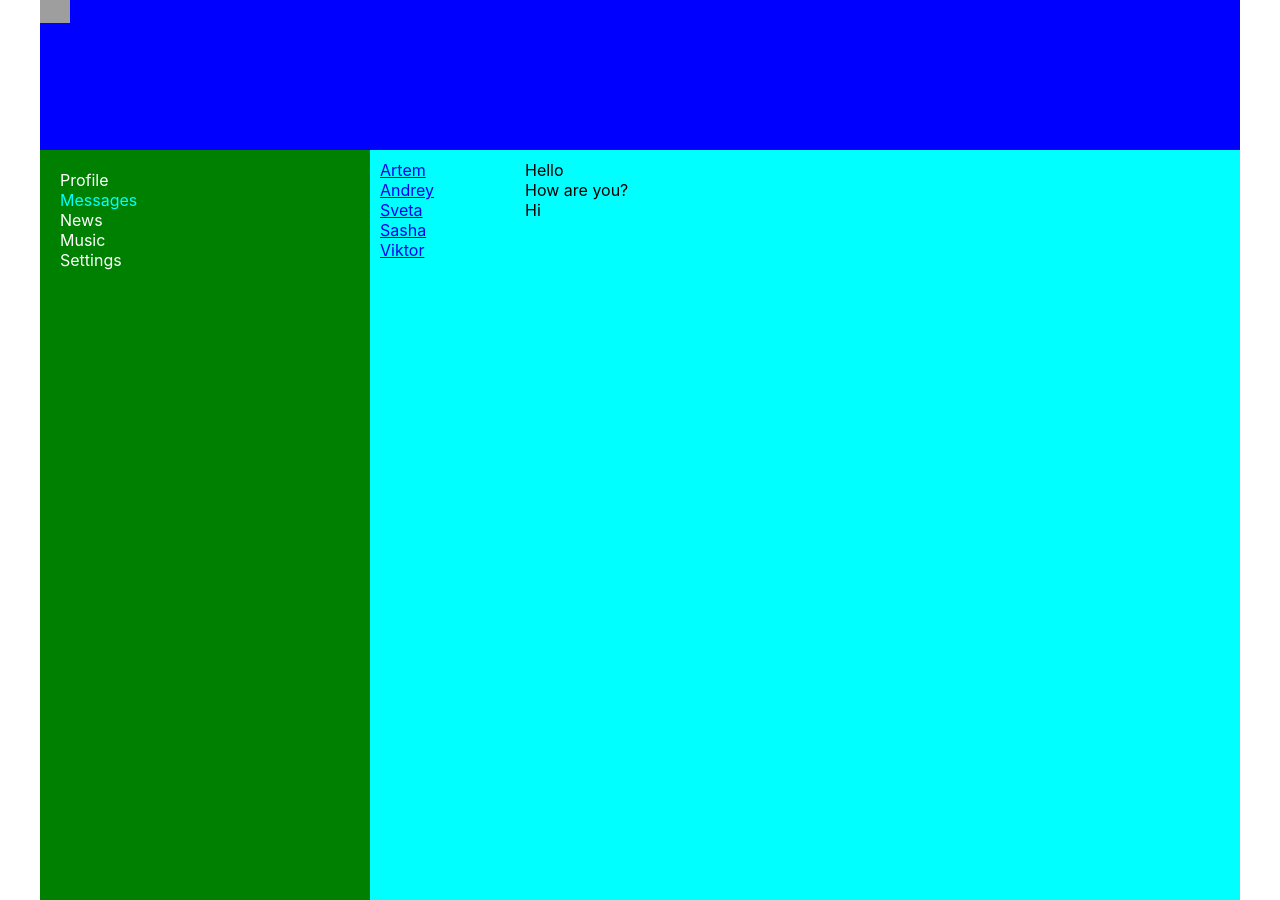
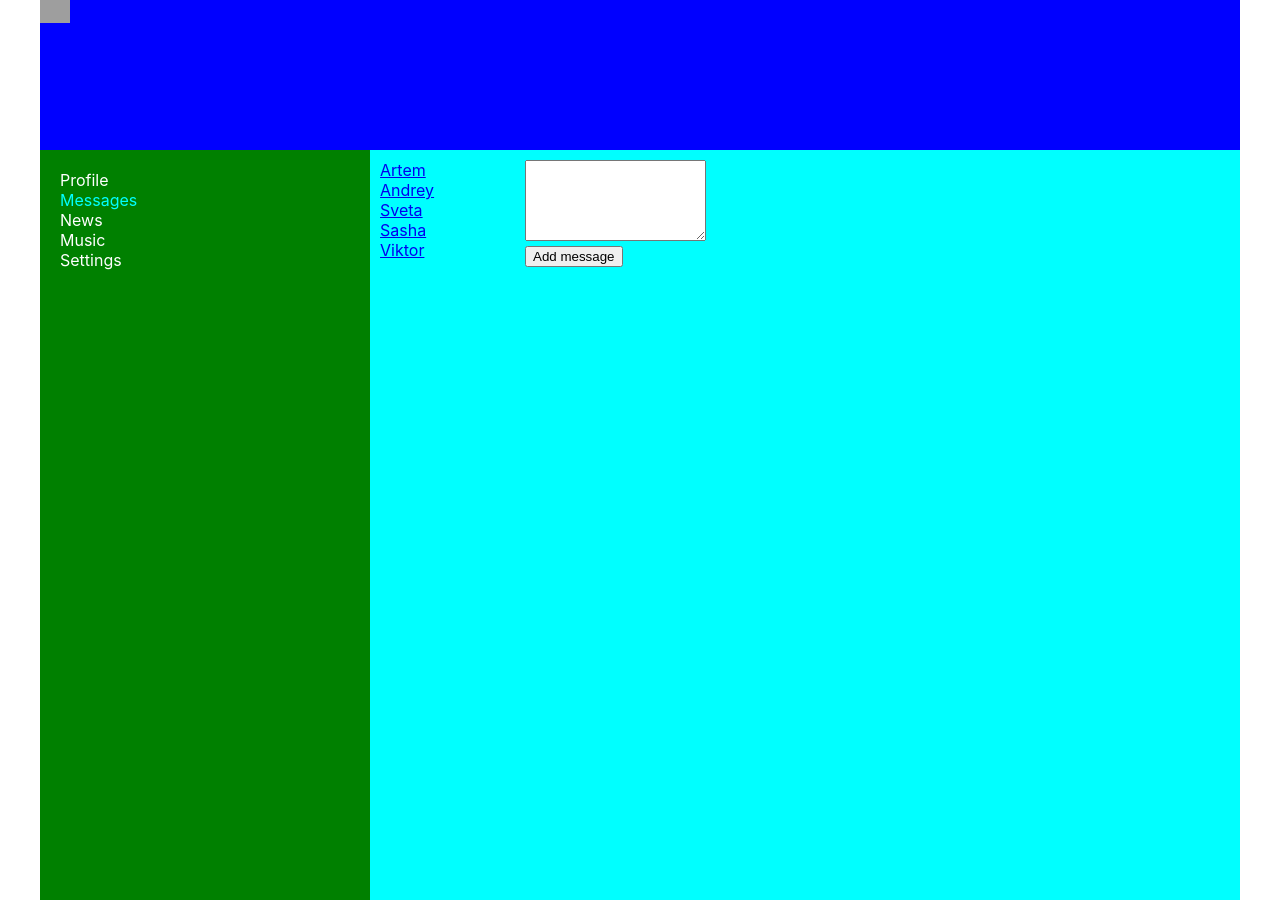
Before and after one commit to Artem047/React-JS, a React (Create React App) app: page /dialogs in a window 1280 px wide. Built offline with nearby package versions, Linux system fonts and the light colour scheme; grey boxes are pictures that could not be loaded.

Commit message:
lesson 31

```diff
--- a/src/components/Dialogs/Dialogs.jsx
+++ b/src/components/Dialogs/Dialogs.jsx
@@ -1,20 +1,34 @@
 import s from './Dialogs.module.css'
 import DialogItem from './DialogItem/DialogItem';
 import Message from './Message/Message';
+import React from 'react';
 
 const Dialogs = (props) => {
 
 
-    let dialogsElements = props.state.dialogs.map( d => <DialogItem name={d.name} id={d.id} />);
-    let messagesElements = props.state.messages.map( m => <Message message={m.message} />)
+    let dialogsElements = props.state.dialogs.map(d => <DialogItem name={d.name} id={d.id} />);
+    // let messagesElements = props.state.messages.map( m => <Message message={m.message} />)
 
+
+    let newMessageElement = React.createRef();
+
+    let addMessage = ()=>{
+        let text = newMessageElement.current.value;
+        alert(text)
+    }
     return (
         <div className={s.dialogs}>
             <div className={s.dialogsItems}>
                 {dialogsElements}
             </div>
             <div className={s.messages}>
-                {messagesElements}
+                {/* {messagesElements} */}
+                <div>
+                    <textarea rows={5} ref={newMessageElement}></textarea>
+                </div>
+                <div>
+                    <button onClick={addMessage}>Add message</button>
+                </div>
             </div>
         </div>
     )
--- a/src/components/Profile/MyPosts/MyPosts.jsx
+++ b/src/components/Profile/MyPosts/MyPosts.jsx
@@ -6,15 +6,22 @@
 
     let postsElements = props.posts.map( p => <Post message={p.message} likesCount={p.likesCount} />)
 
+    let newPostElement = React.createRef();
+
+    let addPost = () =>{
+        let text = newPostElement.current.value;
+        alert(text)
+    }
+
     return (
         <div className={s.postsBlock}>
             <h3>My posts</h3>
             <div>
                 <div>
-                    <textarea></textarea>
+                    <textarea ref={newPostElement}></textarea>
                 </div>
                 <div>
-                    <button>Add post</button>
+                    <button onClick={ addPost }>Add post</button>
                 </div>
             </div>
             <div className={s.posts}>
```
